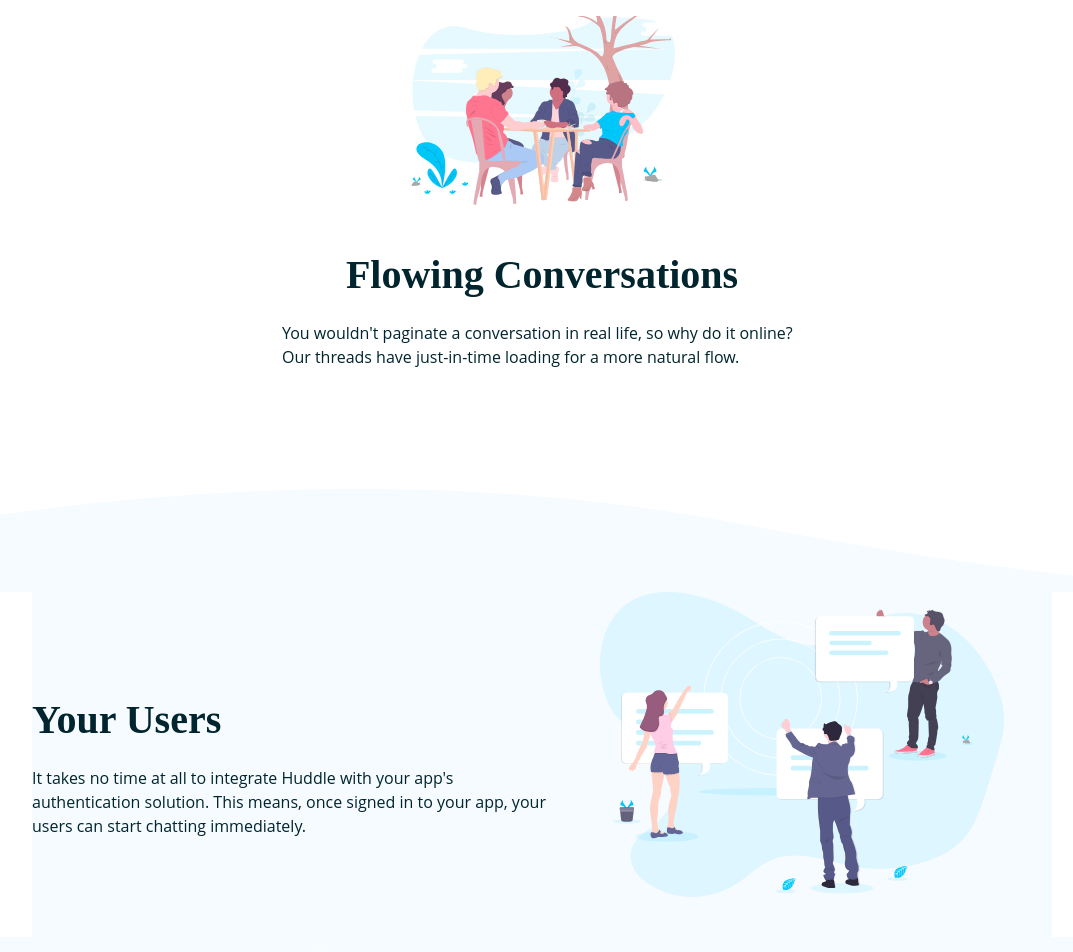
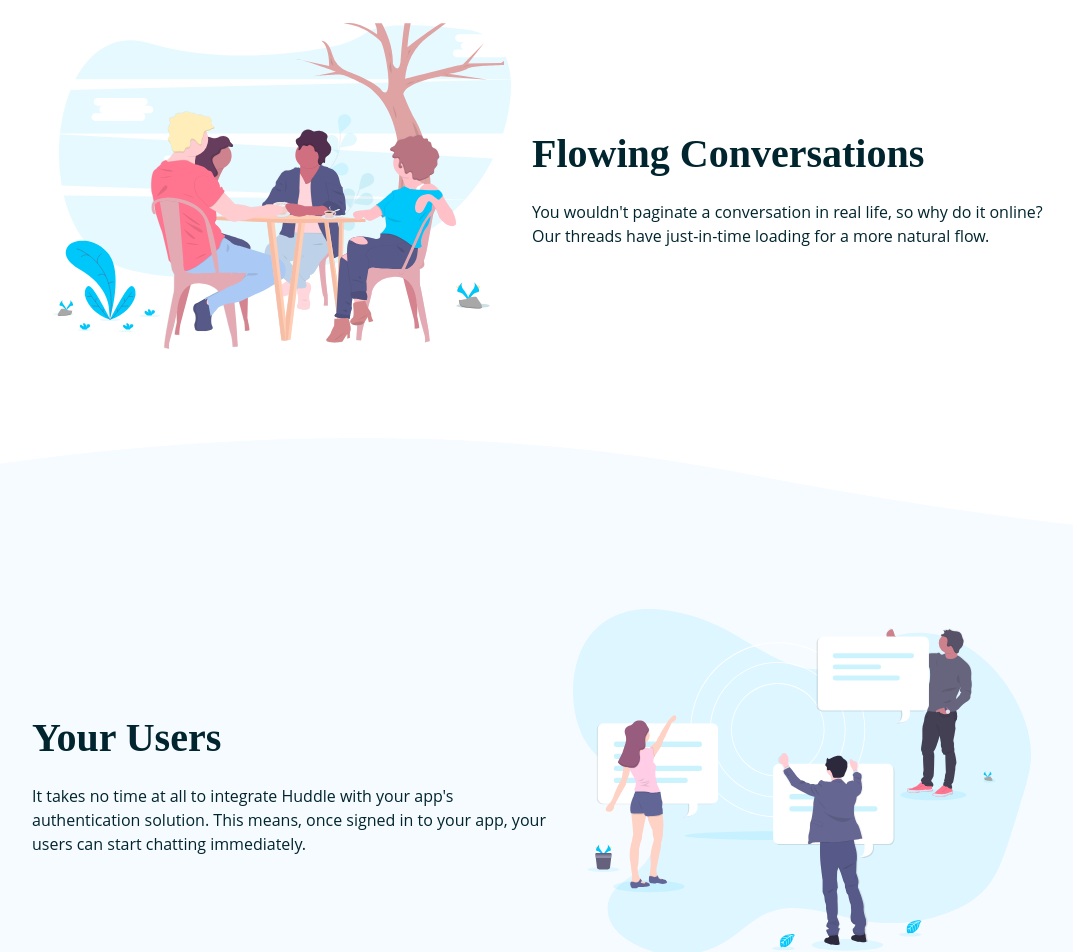
Before and after one commit to NSJTeo/huddle-landing-page, a React (Create React App) app: page / in a window 1280 px wide. Shown: the part 2860-3812 px from the top of the page, without its empty margins (98-1171 px from the left). Built offline with nearby package versions, Linux system fonts and the light colour scheme.

Commit message:
Desktop styles

```diff
--- a/src/components/FlowingConversations/FlowingConversations.scss
+++ b/src/components/FlowingConversations/FlowingConversations.scss
@@ -1,22 +1,26 @@
-@use '../GrowTogether/GrowTogether';
+@use '../GrowTogether/GrowTogether.scss';
 
 .flowing-conversations {
   &__container {
-    margin: 0 28px;
+    padding: 0 28px;
     margin-bottom: 120px;
     display: flex;
     flex-direction: column;
     align-items: center;
+    width: 100%;
+    max-width: 1440px;
+    @media (min-width: 1024px) {
+      flex-direction: row;
+      justify-content: space-between;
+      padding: 0 130px;
+      margin-bottom: 20px;
+    }
   }
   &__illustration-container {
-    max-width: calc(100% - 28px - 28px);
-    display: flex;
-    justify-content: center;
-    align-items: center;
-    margin-bottom: 40px;
+    @extend .grow-together__illustration-container;
   }
   &__illustration {
-    width: 265.5px;
+    @extend .grow-together__illustration;
   }
   &__header {
     @extend .grow-together__header;
--- a/src/components/FlowingConversations/FlowingConversations.tsx
+++ b/src/components/FlowingConversations/FlowingConversations.tsx
@@ -11,11 +11,13 @@ export const FlowingConversations = () => {
           alt=""
         />
       </div>
-      <h3 className="flowing-conversations__header">Flowing Conversations</h3>
-      <p className="flowing-conversations__text">
-        You wouldn't paginate a conversation in real life, so why do it online?
-        Our threads have just-in-time loading for a more natural flow.
-      </p>
+      <div>
+        <h3 className="flowing-conversations__header">Flowing Conversations</h3>
+        <p className="flowing-conversations__text">
+          You wouldn't paginate a conversation in real life, so why do it
+          online? Our threads have just-in-time loading for a more natural flow.
+        </p>
+      </div>
     </div>
   );
 };
--- a/src/components/GrowTogether/GrowTogether.scss
+++ b/src/components/GrowTogether/GrowTogether.scss
@@ -1,8 +1,17 @@
 .grow-together {
   &__container {
+    width: 100%;
     margin-bottom: 200px;
-    @media (min-width: 600px) {
-      margin-bottom: 422px;
+    @media (min-width: 1024px) {
+      margin-bottom: 220px;
+    }
+  }
+  &__inner-container {
+    width: 100%;
+    background: #f6fbff;
+    @media (min-width: 1024px) {
+      display: flex;
+      justify-content: center;
     }
   }
   &__background-image-container {
@@ -23,34 +32,35 @@
     }
   }
   &__body {
-    background: #f6fbff;
     display: flex;
     flex-direction: column;
     align-items: center;
-    max-width: calc(100% - 260px);
-    @media (min-width: 600px) {
+    width: 100%;
+    max-width: 1440px;
+    @media (min-width: 1024px) {
       display: flex;
       flex-direction: row-reverse;
-      justify-content: center;
-      margin: 0 130px;
+      justify-content: space-between;
+      padding: 0 130px;
     }
   }
   &__illustration-container {
     margin: 0 48px;
     margin-bottom: 40px;
-    max-width: calc(100% - 48px - 48px);
     display: flex;
+    width: 280px;
     align-items: center;
     justify-content: center;
+    padding: 34.22px 10.5px;
+    max-width: 560px;
     @media (min-width: 600px) {
       flex-grow: 1;
+      margin: 0;
+      padding: 68.44px 21px;
     }
   }
   &__illustration {
-    width: 267px;
-    @media (min-width: 600px) {
-      width: 100%;
-    }
+    width: 100%;
   }
   &__header {
     margin-bottom: 1rem;
@@ -61,7 +71,7 @@
     line-height: 30px;
     text-align: center;
     color: #00252e;
-    @media (min-width: 600px) {
+    @media (min-width: 1024px) {
       text-align: left;
       font-size: 40px;
       line-height: 60px;
@@ -76,7 +86,7 @@
     line-height: 21px;
     text-align: center;
     color: #00252e;
-    @media (min-width: 600px) {
+    @media (min-width: 1024px) {
       margin: 0;
       text-align: left;
       width: 520px;
--- a/src/components/GrowTogether/GrowTogether.tsx
+++ b/src/components/GrowTogether/GrowTogether.tsx
@@ -5,6 +5,7 @@ export const GrowTogether = () => {
   return (
     <div className="grow-together__container">
       <div className="grow-together__background-image--top" />
+      <div className="grow-together__inner-container">
         <div className="grow-together__body">
           <div className="grow-together__illustration-container">
             <img
@@ -22,6 +23,7 @@ export const GrowTogether = () => {
             </p>
           </div>
         </div>
+      </div>
       <div className="grow-together__background-image-container">
         <div className="grow-together__background-image--bottom" />
       </div>
--- a/src/components/Header/Header.scss
+++ b/src/components/Header/Header.scss
@@ -7,6 +7,7 @@
     display: flex;
     justify-content: space-between;
     @media (min-width: 600px) {
+      margin: 0 auto;
       margin-bottom: 225px;
       padding: 78px 63px 0 80px;
     }
--- a/src/components/Hero/Hero.scss
+++ b/src/components/Hero/Hero.scss
@@ -1,11 +1,12 @@
 .hero {
   &__container {
-    margin: 0 40px;
+    padding: 0 40px;
     display: flex;
     flex-direction: column;
     align-items: center;
+    max-width: 1440px;
     @media (min-width: 600px) {
-      margin: 0 212px;
+      padding: 0 212px;
       margin-bottom: 120px;
     }
   }
--- a/src/components/Stats/Stats.scss
+++ b/src/components/Stats/Stats.scss
@@ -1,20 +1,22 @@
 .stats {
   &__container {
-    margin: 0 108px;
+    padding: 0 108px;
     display: flex;
     flex-direction: column;
     align-items: center;
-    @media (min-width: 600px) {
-      margin: 0 280px;
+    max-width: 1440px;
+    @media (min-width: 1280px) {
+      width: 100%;
+      padding: 0 280px;
       margin-bottom: 133px;
       flex-direction: row;
+      justify-content: space-between;
     }
   }
   &__communities-container {
     margin-bottom: 88px;
-    @media (min-width: 600px) {
+    @media (min-width: 1280px) {
       margin-bottom: 0;
-      margin-right: 340px;
     }
   }
   &__communities-image {
@@ -22,7 +24,7 @@
     top: 5.84px;
     width: 29.21px;
     height: 26.11px;
-    @media (min-width: 600px) {
+    @media (min-width: 1280px) {
       top: 1rem;
       // double check this
       width: 56px;
@@ -36,7 +38,7 @@
     font-size: 60.9524px;
     line-height: 91px;
     color: #00252e;
-    @media (min-width: 600px) {
+    @media (min-width: 1280px) {
       font-size: 96px;
       line-height: 144px;
     }
@@ -49,7 +51,7 @@
     line-height: 23px;
     text-align: center;
     color: #808e9a;
-    @media (min-width: 600px) {
+    @media (min-width: 1280px) {
       font-size: 24px;
       line-height: 36px;
     }
@@ -58,7 +60,7 @@
     position: relative;
     top: 7.24px;
     height: 22.8px;
-    @media (min-width: 600px) {
+    @media (min-width: 1280px) {
       top: 1rem;
       // double check this
       width: 56px;
@@ -72,7 +74,7 @@
     font-size: 53.5192px;
     line-height: 80px;
     color: #00252e;
-    @media (min-width: 600px) {
+    @media (min-width: 1280px) {
       font-size: 96px;
       line-height: 144px;
     }
@@ -85,7 +87,7 @@
     line-height: 20px;
     text-align: center;
     color: #808e9a;
-    @media (min-width: 600px) {
+    @media (min-width: 1280px) {
       font-size: 24px;
       line-height: 36px;
     }
--- a/src/components/YourUsers/YourUsers.scss
+++ b/src/components/YourUsers/YourUsers.scss
@@ -2,7 +2,13 @@
 
 .your-users {
   &__container {
-    margin-bottom: 280px;
+    @extend .grow-together__container;
+    @media (min-width: 1024px) {
+      margin-bottom: 258px;
+    }
+  }
+  &__inner-container {
+    @extend .grow-together__inner-container;
   }
   &__background-image-container {
     @extend .grow-together__background-image-container;
--- a/src/components/YourUsers/YourUsers.tsx
+++ b/src/components/YourUsers/YourUsers.tsx
@@ -5,6 +5,7 @@ export const YourUsers = () => {
   return (
     <div className="your-users__container">
       <div className="your-users__background-image--top" />
+      <div className="your-users__inner-container">
         <div className="your-users__body">
           <div className="your-users__illustration-container">
             <img
@@ -22,6 +23,7 @@ export const YourUsers = () => {
             </p>
           </div>
         </div>
+      </div>
       <div className="your-users__background-image-container">
         <div className="your-users__background-image--bottom" />
       </div>
--- a/src/styles/GlobalStyles.ts
+++ b/src/styles/GlobalStyles.ts
@@ -10,4 +10,10 @@ export const GlobalStyles = createGlobalStyle`
   img {
     display: block;
   }
+
+  main {
+    display: flex;
+    flex-direction: column;
+    align-items: center;
+  }
 `;
```
Also changed, not shown: src/components/CallToAction/CallToAction.scss (+7 -0 lines). Lines whose indentation alone changed are shown as unchanged.
